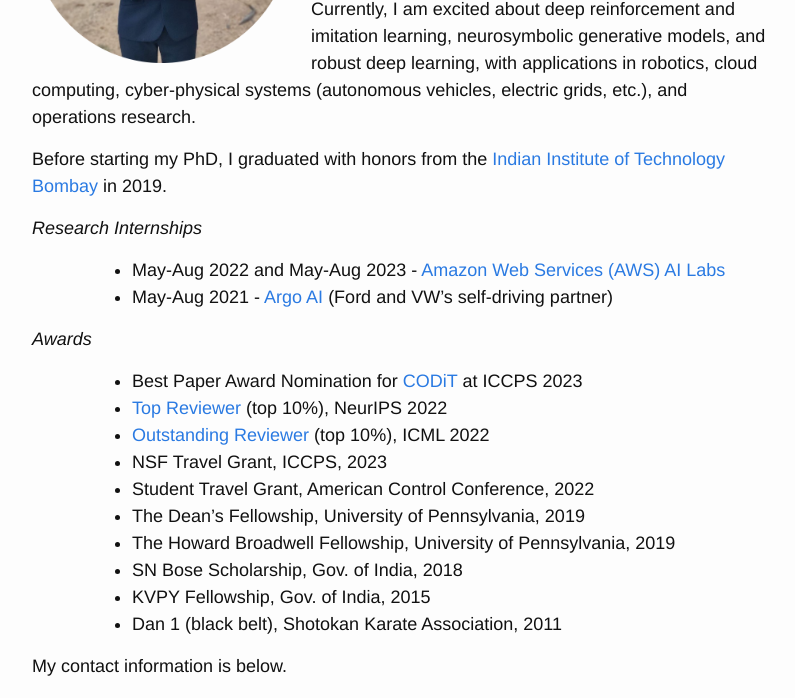
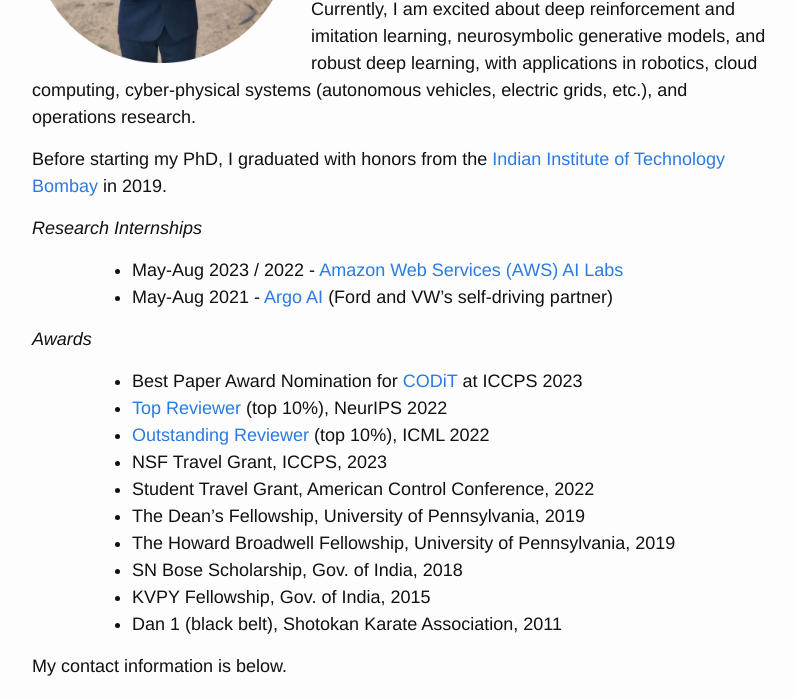
Before and after one commit to kaustubhsridhar/kaustubhsridhar.github.io, a Jekyll site: the page built from index.md, in a window 1280 px wide and 900 px high, scrolled down 303 px, cut to the strip 0-698 px from the top of the window. Shown: the whole strip, without its empty margins (238-1033 px from the left). Built offline with Jekyll 4.4.1, drawn with Linux system fonts in a browser that asks for light colours; nearby versions of some CDN libraries.

Commit message:
Update index.md

```diff
--- a/index.md
+++ b/index.md
@@ -15,7 +15,7 @@ Currently, I am excited about deep reinforcement and imitation learning, neurosy
 Before starting my PhD, I graduated with honors from the <a href="https://www.iitb.ac.in/">Indian Institute of Technology Bombay</a> in 2019.
 
 *Research Internships*
-* May-Aug 2022 and May-Aug 2023 - <a href="https://aws.amazon.com/machine-learning/ai-services/">Amazon Web Services (AWS) AI Labs</a> <!-- with <a href="https://sites.google.com/site/muralibalki">Murali Narayanaswamy</a> and <a href="https://abishek90.github.io/">Abishek Sankaraman</a>. -->
+* May-Aug 2023 / 2022 - <a href="https://aws.amazon.com/machine-learning/ai-services/">Amazon Web Services (AWS) AI Labs</a> <!-- with <a href="https://sites.google.com/site/muralibalki">Murali Narayanaswamy</a> and <a href="https://abishek90.github.io/">Abishek Sankaraman</a>. -->
 * May-Aug 2021 - <a href="https://www.argo.ai/">Argo AI</a> (Ford and VW's self-driving partner)
 
 *Awards*
```
